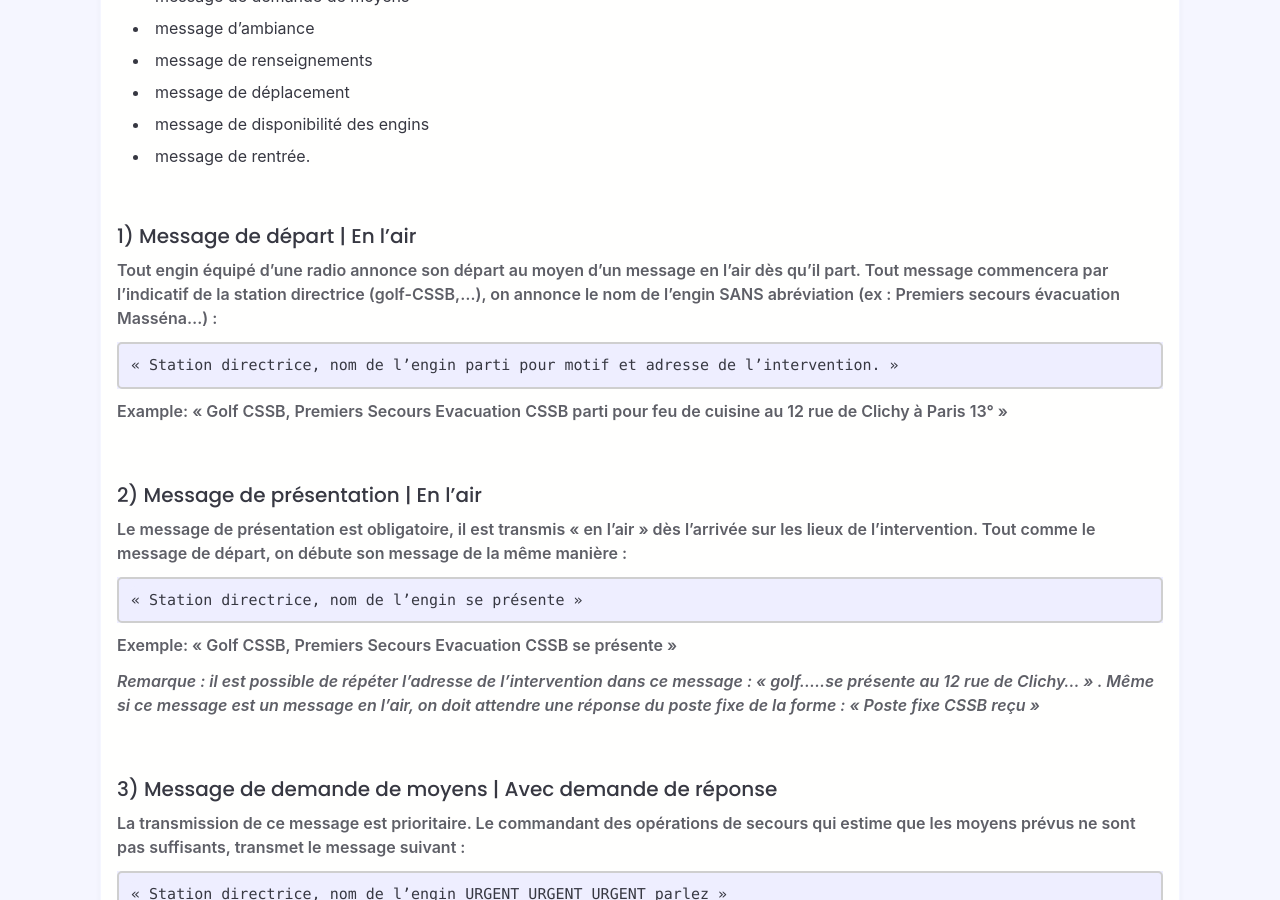
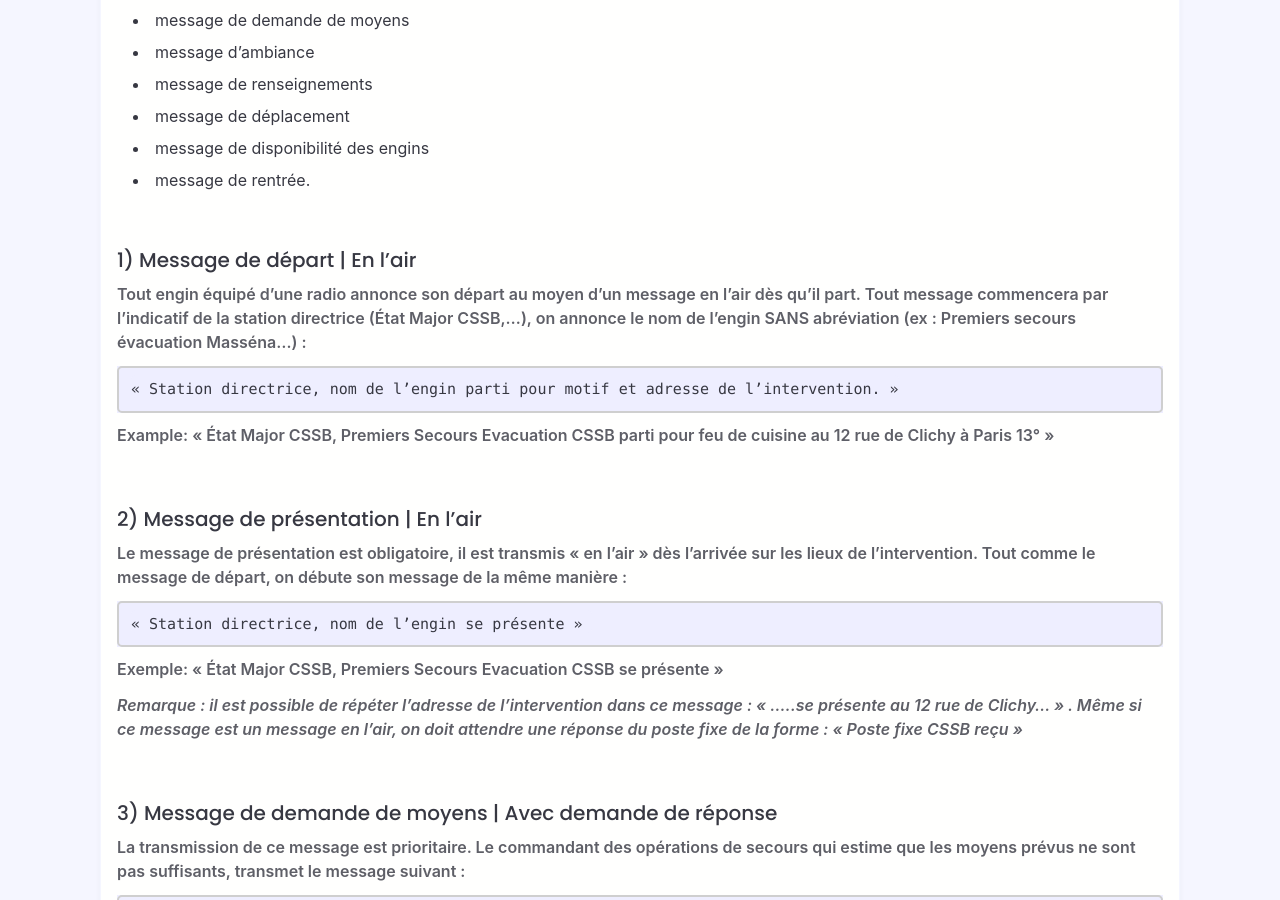
Before and after one commit to cssb-dev/infos, a Jekyll site: the page built from chefs/procedures-radio.md, in a window 1280 px wide and 900 px high, scrolled down 937 px. Built offline with Jekyll 4.4.1, drawn with Linux system fonts in a browser that asks for light colours; some web fonts are replaced; some of the changed text lies outside the part shown.

Commit message:
ACK: Updated according to the new radio network

```diff
--- a/chefs/procedures-radio.md
+++ b/chefs/procedures-radio.md
@@ -13,7 +13,7 @@ summary: En construction ...
 Seuls les chefs de section, les stationnaires et les chefs de pelotons peuvent être en possession d’une radio lors d’une intervention. Eventuellement un chef d’équipe en cas exceptionnel !
 Il est interdit d’utiliser des abréviations lors des messages transmis par radio. En effet, les abréviations peuvent être mal comprises et donc conduire à des erreurs. De plus, si vous parlez à un médecin avec des abréviations, il risque de vous répondre avec d'autres abréviations que vous risquez de ne pas comprendre.
 Sur le camp, le réseau radio est composé de 2 canaux principaux:
-- Le canal principal (golf CSSB) qui est utilisé par les chefs de section et les chefs de peloton pour communiquer avec le stationnaire.
+- Le canal principal (État Major CSSB) qui est utilisé par les chefs de section et les chefs de peloton pour communiquer avec le stationnaire.
 - La régulation médicale qui est utilisé par le chef correspondant pour communiquer avec la régulation médicale.
 
 Les autres canaux peuvent être utilisés dans des cas exceptionnels pour communiquer entre les membres d'une même intervention.
@@ -36,11 +36,11 @@ Il existe 8 sortes de messages (DPDARDDR) :
 <br>
 
 ### 1) Message de départ | En l'air
-Tout engin équipé d’une radio annonce son départ au moyen d'un message en l'air dès qu’il part. Tout message commencera par l’indicatif de la station directrice (golf-CSSB,...), on annonce le nom de l’engin SANS abréviation (ex : Premiers secours évacuation Masséna...) :
+Tout engin équipé d’une radio annonce son départ au moyen d'un message en l'air dès qu’il part. Tout message commencera par l’indicatif de la station directrice (État Major CSSB,...), on annonce le nom de l’engin SANS abréviation (ex : Premiers secours évacuation Masséna...) :
 
     « Station directrice, nom de l’engin parti pour motif et adresse de l’intervention. »
 
-Example: « Golf CSSB, Premiers Secours Evacuation CSSB parti pour feu de cuisine au 12 rue de Clichy à Paris 13° »
+Example: « État Major CSSB, Premiers Secours Evacuation CSSB parti pour feu de cuisine au 12 rue de Clichy à Paris 13° »
 
 <br>
 
@@ -49,9 +49,9 @@ Le message de présentation est obligatoire, il est transmis « en l’air » d
 
     « Station directrice, nom de l’engin se présente »
 
-Exemple: « Golf CSSB, Premiers Secours Evacuation CSSB se présente »
+Exemple: « État Major CSSB, Premiers Secours Evacuation CSSB se présente »
 
-*Remarque : il est possible de répéter l’adresse de l’intervention dans ce message : « golf.....se présente au 12 rue de Clichy... » . Même si ce message est un message en l’air, on doit attendre une réponse du poste fixe de la forme : « Poste fixe CSSB reçu »*
+*Remarque : il est possible de répéter l’adresse de l’intervention dans ce message : « .....se présente au 12 rue de Clichy... » . Même si ce message est un message en l’air, on doit attendre une réponse du poste fixe de la forme : « Poste fixe CSSB reçu »*
 
 <br>
 
@@ -106,19 +106,19 @@ Le message de départ vers l’hôpital :
 
     « Station directrice, nom de l’engin se dirige vers l’hôpital (nom de l’hôpital) »
 
-Exemple : « Golf CSSB, Véhicule de Secours à Victime CSSB se dirige vers l’hôpital Henri MONDOR »
+Exemple : « État Major CSSB, Véhicule de Secours à Victime CSSB se dirige vers l’hôpital Henri MONDOR »
 
 Le message de présentation à l’hôpital :
 
     « Station directrice, nom de l’engin se présente à l’hôpital (nom de l’hôpital) »
 
-Exemple : « Golf CSSB, Véhicule de Secours à Victime CSSB se présente à l’hôpital Henri MONDOR »
+Exemple : « État Major CSSB, Véhicule de Secours à Victime CSSB se présente à l’hôpital Henri MONDOR »
 
 Le message de sortie de l’hôpital :
 
     « Station directrice, nom de l’engin quitte l’hôpital (nom de l’hôpital) »
 
-Exemple : « Golf CSSB, Véhicule de Secours à Victime CSSB quitte l’hôpital Henri MONDOR »
+Exemple : « État Major CSSB, Véhicule de Secours à Victime CSSB quitte l’hôpital Henri MONDOR »
 
 <br>
 
@@ -126,7 +126,7 @@ Exemple : « Golf CSSB, Véhicule de Secours à Victime CSSB quitte l’hôpital
 C’est un message « en l’air » avec accusé de réception.
 Il est transmis lorsque l’engin a fini une intervention, et est opérationnel et sur son secteur d’intervention.
 « Station directrice, nom de l’engin, disponible »
-Exemple : « Golf CSSB, Véhicule de Secours à Victime CSSB, disponible »
+Exemple : « État Major CSSB, Véhicule de Secours à Victime CSSB, disponible »
 Le chef d’agrès devra attendre l’accusé réception du poste fixe: « Poste fixe CSSB reçu »
 
 <br>
```
